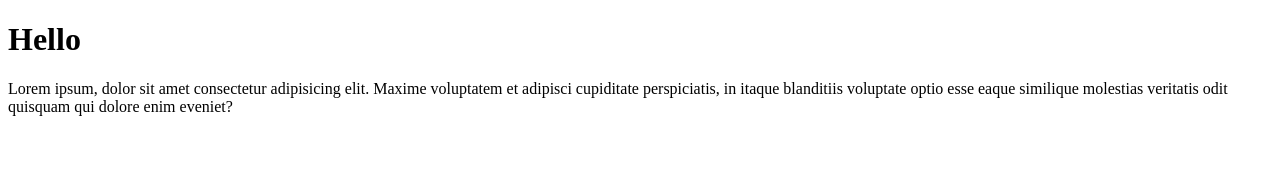
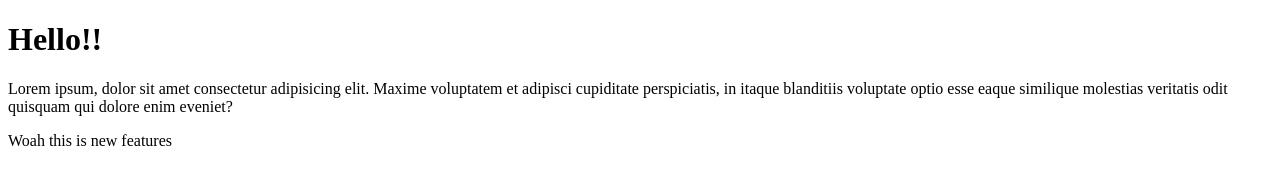
Before and after one commit to Zeeshan-Ahmad675/Git.git.io, a plain HTML site: page index.html in a window 1280 px wide. Drawn offline with Linux system fonts and the light colour scheme.

Commit message:
added features

```diff
--- a/index.html
+++ b/index.html
@@ -6,7 +6,9 @@
     <title>First Git Repo</title>
 </head>
 <body>
-    <h1>Hello</h1>
+    <h1>Hello!!</h1>
     <p>Lorem ipsum, dolor sit amet consectetur adipisicing elit. Maxime voluptatem et adipisci cupiditate perspiciatis, in itaque blanditiis voluptate optio esse eaque similique molestias veritatis odit quisquam qui dolore enim eveniet?</p>
+
+    <p>Woah this is new features</p>
 </body>
 </html>
```
